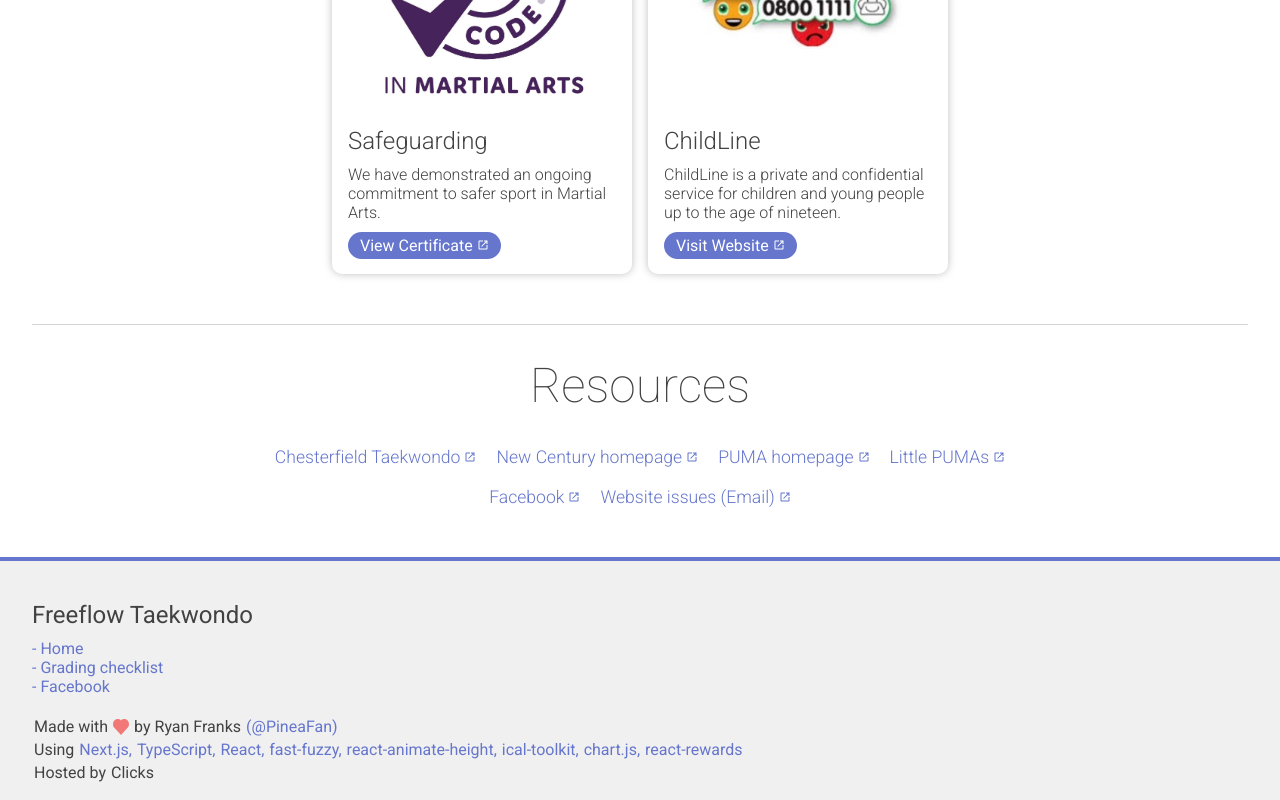
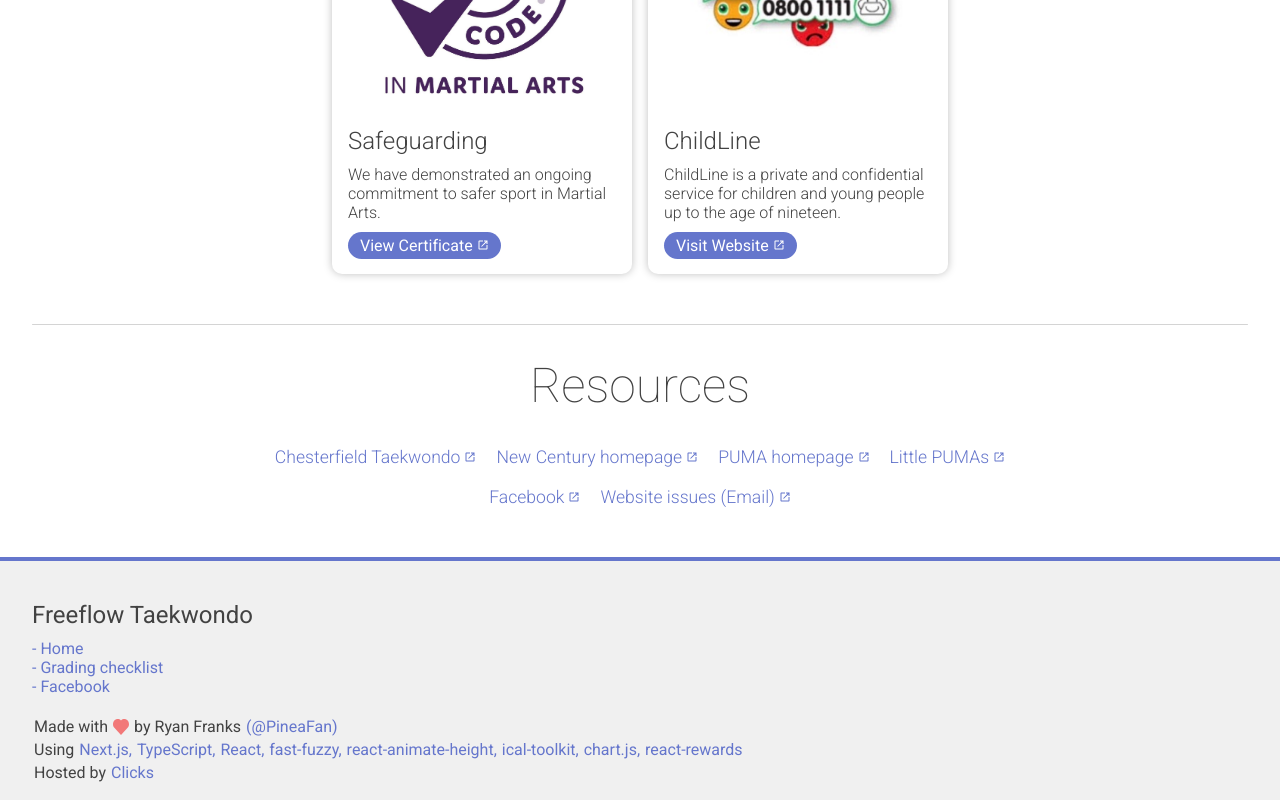
Before and after one commit to PineaFan/FreeflowTaekwondo, a Next.js app: page / in a window 1280 px wide. Shown: the part 3857-4657 px from the top of the page. Built offline with nearby package versions, Linux system fonts and the light colour scheme.

Commit message:
Update footer.tsx

```diff
--- a/components/footer.tsx
+++ b/components/footer.tsx
@@ -35,7 +35,7 @@
             </>})}
         </p>
         <p className={Styles.text}>
-            Hosted by <Link href="https://clicks.codes">Clicks</Link>
+            Hosted by <Link className={Styles.link} href="https://clicks.codes">Clicks</Link>
         </p>
     </div>
 }
```
